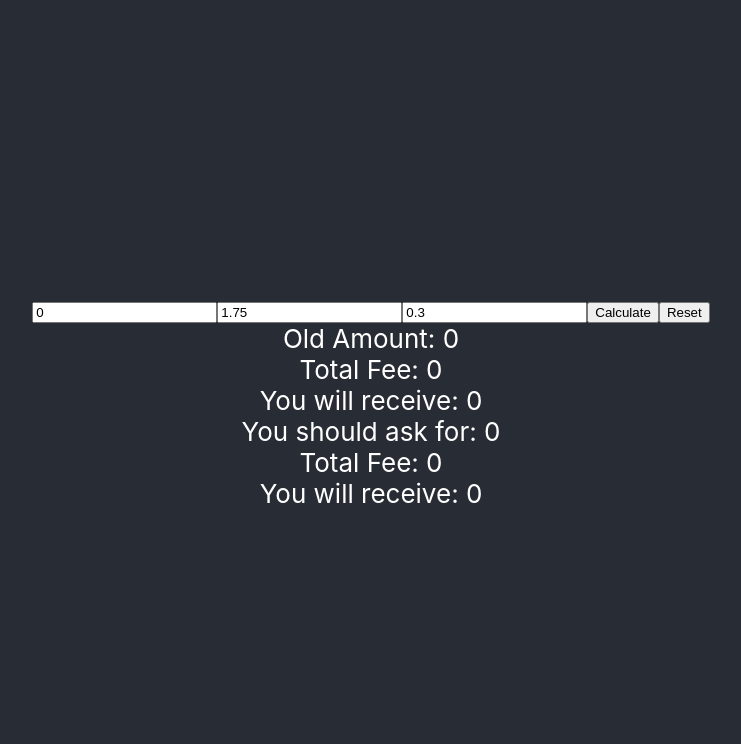
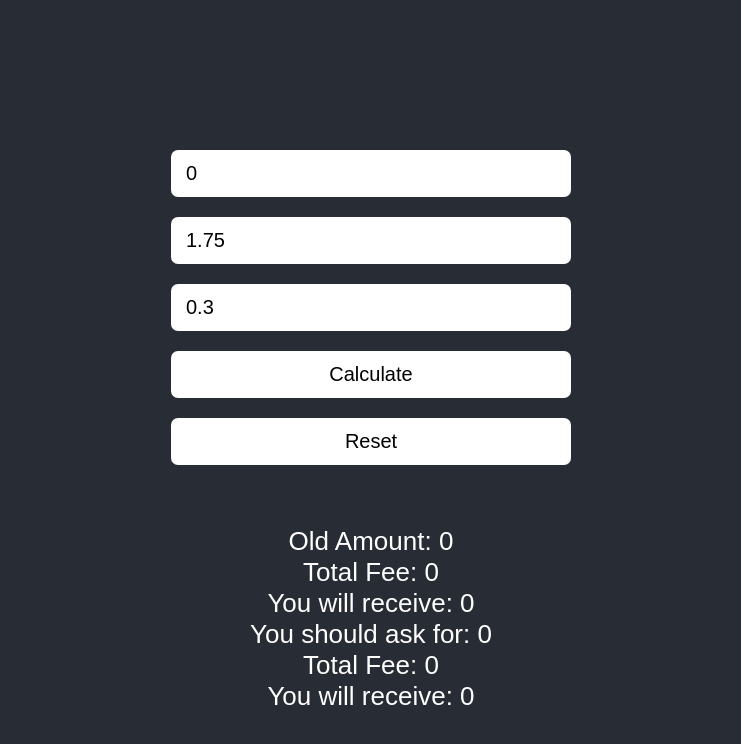
Before and after one commit to gagancodes99/stripe-fee-calculator, a React (Create React App) app: page / in a window 1280 px wide. Shown: the top 744 px of the page, without its empty margins (269-1010 px from the left). Built offline with nearby package versions, Linux system fonts and the light colour scheme.

Commit message:
inputs design

```diff
--- a/src/App.css
+++ b/src/App.css
@@ -22,10 +22,36 @@
   justify-content: center;
   font-size: calc(10px + 2vmin);
   color: white;
+  font-family: 'Rubik', sans-serif;
 }
 
 .App-link {
   color: #61dafb;
+}
+.inpt-cont{
+  display: grid;
+  width: 92%;
+  max-width: 400px;
+  padding: 4% 4%;
+}
+.inpt-cont input{
+  margin: 10px 0 10px 0;
+  padding: 12px 15px;
+  border-radius: 7px;
+  border: 0;
+  font-size: 20px;
+}
+.inpt-cont button{
+  padding: 12px 15px;
+  border-radius: 7px;
+  margin: 10px 0;
+  font-size: 20px;
+  background-color: white;
+  border: 0;
+}
+.text-cont{
+  display: flex;
+  flex-wrap: wrap;
 }
 
 @keyframes App-logo-spin {
--- a/src/App.js
+++ b/src/App.js
@@ -46,7 +46,7 @@ class App extends Component {
     return (
       <div className="App">
         <div className="App-header">
-            <form onSubmit={(e)=>{e.preventDefault()}}>
+            <form className="inpt-cont" onSubmit={(e)=>{e.preventDefault()}}>
               <input
               name='amount'
               placeholder='Amount'
@@ -78,14 +78,15 @@ class App extends Component {
                Reset
              </button>
             </form>
-            <div>
+            <div clasaName="text-cont">
+              <div className="text-1">
                 Old Amount: {this.state.goal}
                 <br/>
                 Total Fee: {this.state.totalFeeOld}
                 <br/>
                 You will receive: {this.state.receiveAmountOld}
               </div>
-            <div>
+              <div className="text-2">
                 You should ask for: {this.state.askAmount}
                 <br/>
                 Total Fee: {this.state.totalFeeNew}
@@ -94,6 +95,7 @@ class App extends Component {
               </div>
             </div>
         </div>
+      </div>
     );
   }
 }
```
Lines whose indentation alone changed are shown as unchanged.
